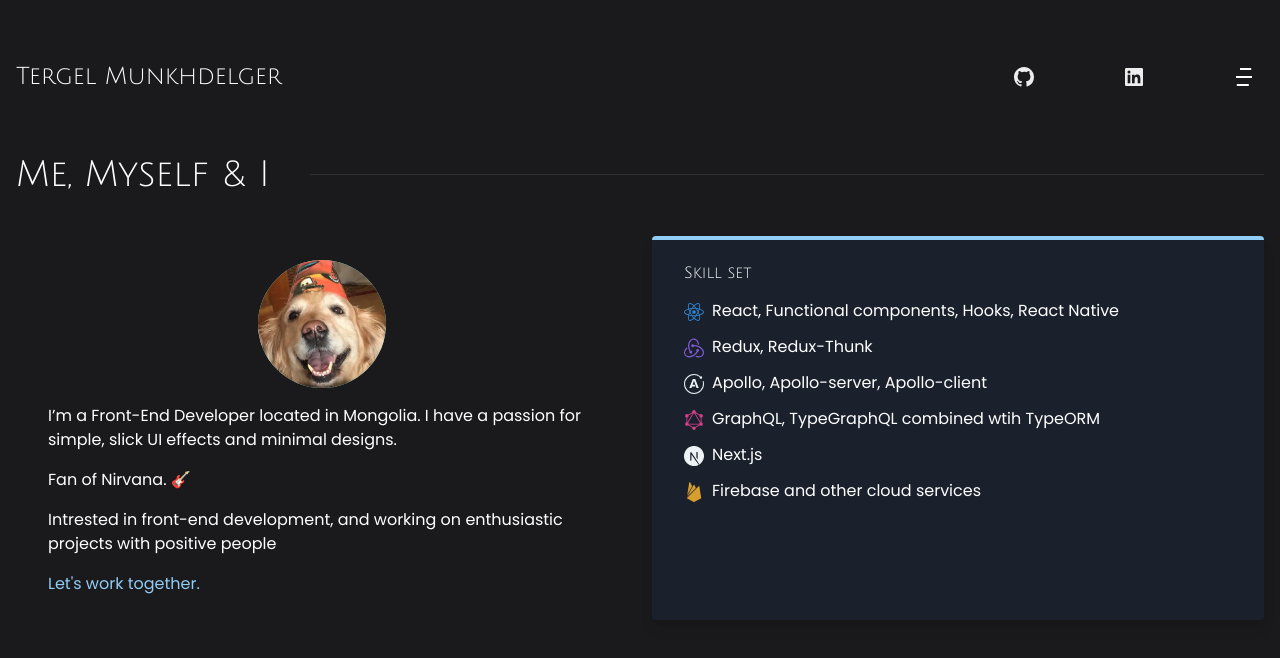
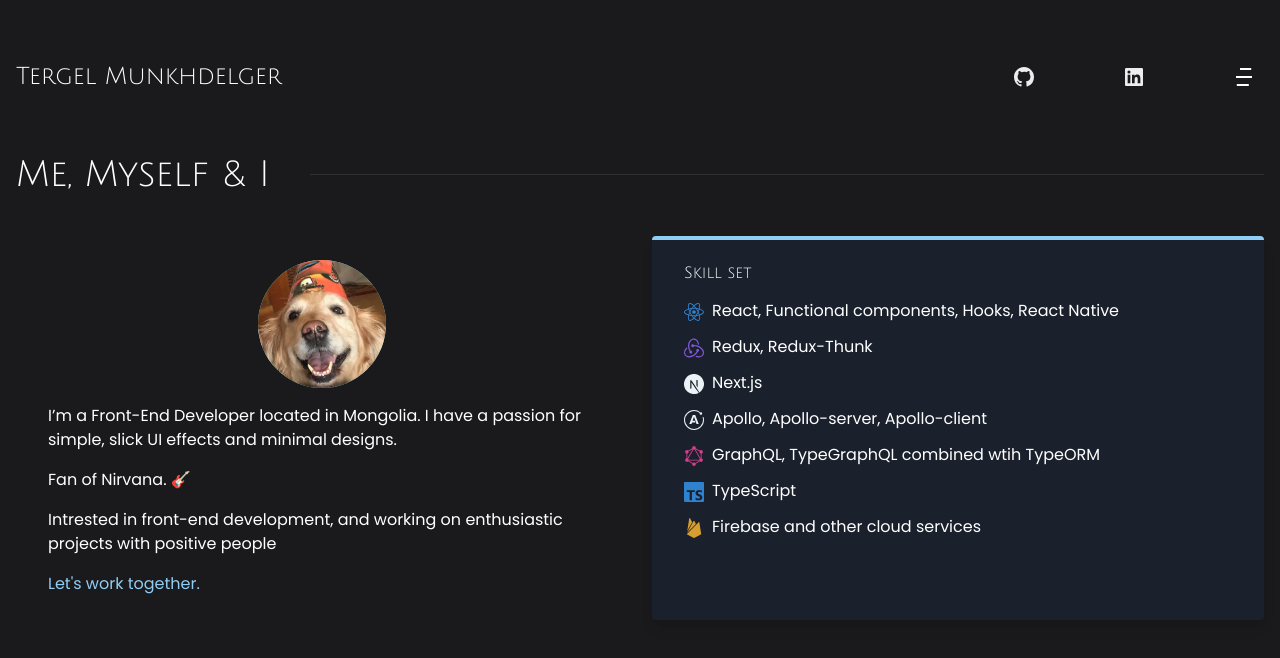
Before and after one commit to mtergel/portfolio, a Next.js app: page /about in a window 1280 px wide. Shown: the top 658 px of the page. Built offline with nearby package versions, Linux system fonts and the light colour scheme.

Commit message:
added ts

```diff
--- a/pages/about.tsx
+++ b/pages/about.tsx
@@ -22,6 +22,7 @@ import {
   SiRedux,
   SiNextDotJs,
   SiFirebase,
+  SiTypescript,
 } from "react-icons/si";
 import { BsArrowLeftShort } from "react-icons/bs";
 import NextLink from "next/link";
@@ -82,6 +83,10 @@ const About = () => {
                   Redux, Redux-Thunk
                 </ListItem>
                 <ListItem>
+                  <ListIcon as={SiNextDotJs} color="gray.100" fontSize="xl" />
+                  Next.js
+                </ListItem>
+                <ListItem>
                   <ListIcon
                     as={SiApollographql}
                     color="gray.100"
@@ -93,9 +98,10 @@ const About = () => {
                   <ListIcon as={SiGraphql} color="pink.500" fontSize="xl" />
                   GraphQL, TypeGraphQL combined wtih TypeORM
                 </ListItem>
+
                 <ListItem>
-                  <ListIcon as={SiNextDotJs} color="gray.100" fontSize="xl" />
-                  Next.js
+                  <ListIcon as={SiTypescript} color="blue.500" fontSize="xl" />
+                  TypeScript
                 </ListItem>
                 <ListItem>
                   <ListIcon as={SiFirebase} color="yellow.500" fontSize="xl" />
```
